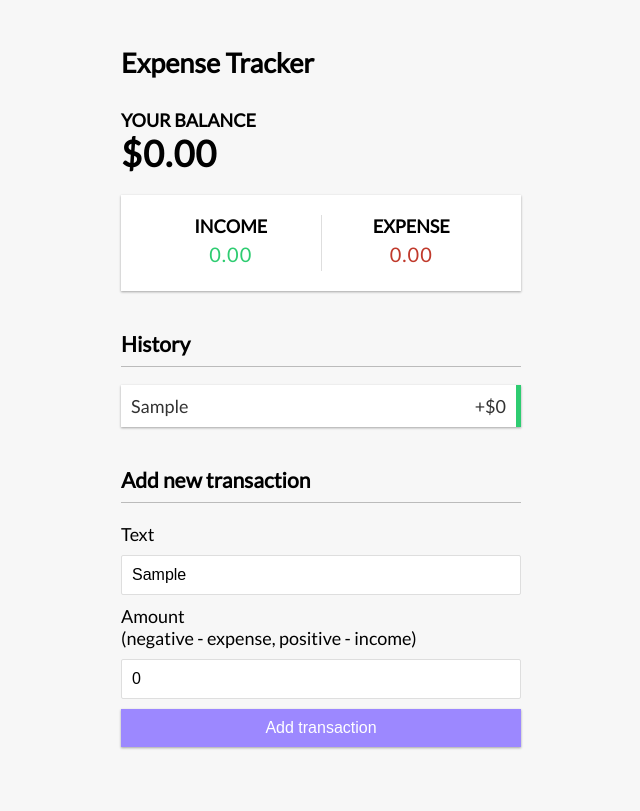
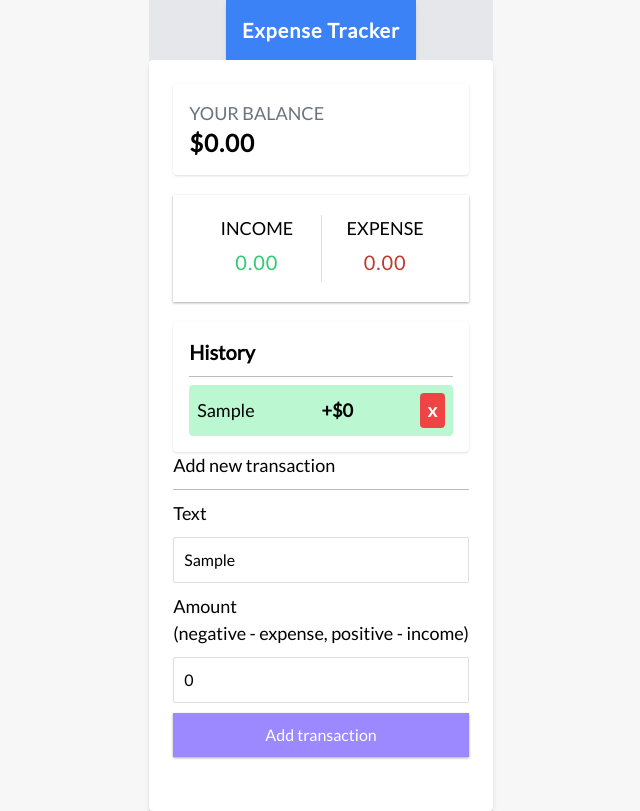
Before and after one commit to astevens246/expense-tracker, a React (Create React App) app: page / in a window 1280 px wide. Both pictures are taken after typing "Sample" into the empty fields and a click on the button "Add transaction". Shown: the whole page, without its empty margins (319-959 px from the left). Built offline with nearby package versions, Linux system fonts and the light colour scheme.

Commit message:
fixed delete transaction bug

```diff
--- a/package.json
+++ b/package.json
@@ -9,6 +9,7 @@
     "react": "^18.2.0",
     "react-dom": "^18.2.0",
     "react-scripts": "5.0.1",
+    "tailwindcss": "^3.4.1",
     "web-vitals": "^2.1.4"
   },
   "scripts": {
--- a/src/App.js
+++ b/src/App.js
@@ -3,11 +3,10 @@ import React from 'react';
 import { useState } from 'react';
 import Header from './components/Header';
 import Balance from './components/Balance';
-import IncomeExpenses
- from './components/IncomeExpenses';
+import IncomeExpenses from './components/IncomeExpenses';
 import TransactionList from './components/TransactionList';
 import AddTransaction from './components/AddTransaction';
-
+import './tailwind.css';
 
 function App() {
   const [transactions, setTransactions] = useState([]);
@@ -17,14 +16,18 @@ function App() {
     setTransactions([transaction, ...transactions]);
   }
 
+  const deleteTransaction = (id) => {
+    setTransactions(transactions.filter(transaction => transaction.id !== id));
+  };
+
   return (
-      <div>
+    <div className="min-h-screen bg-gray-200 flex flex-col items-center justify-center">
       <Header />
-        <div className="container">
-        <Balance transactions={transactions} />
-        <IncomeExpenses transactions={transactions} />
-        <TransactionList transactions={transactions} />
-        <AddTransaction addTransaction={addTransaction} /> {/* Pass addTransaction as a prop */}
+      <div className="bg-white p-6 rounded shadow-md w-full max-w-md">
+        <Balance transactions={transactions} className="mb-4" />
+        <IncomeExpenses transactions={transactions} className="mb-4" />
+        <TransactionList transactions={transactions} deleteTransaction={deleteTransaction} />        <AddTransaction addTransaction={addTransaction} />
+
       </div>
     </div>
   );
--- a/src/components/Balance.js
+++ b/src/components/Balance.js
@@ -9,9 +9,9 @@ const Balance = ({ transactions }) => {
   const total = amounts.reduce((acc, item) => (acc += item), 0).toFixed(2);
 
   return (
-    <div>
-        <h4>Your Balance</h4>
-        <h1>${total}</h1>
+    <div className="p-4 bg-white rounded shadow">
+      <h4 className="text-gray-500">Your Balance</h4>
+      <h1 className="text-2xl font-bold">${total}</h1>
     </div>
   )
 }
--- a/src/components/Header.js
+++ b/src/components/Header.js
@@ -1,11 +1,11 @@
-import React from 'react'
+import React from 'react';
 
 const Header = () => {
   return (
-    <h2>
-      Expense Tracker
-    </h2>
-  )
+    <header className="bg-blue-500 text-white p-4 shadow-md">
+      <h1 className="text-xl font-bold">Expense Tracker</h1>
+    </header>
+  );
 }
 
-export default Header
+export default Header;
--- a/src/components/Transaction.js
+++ b/src/components/Transaction.js
@@ -3,9 +3,14 @@ import React from 'react';
 const Transaction = ({ transaction, deleteTransaction }) => {
     const sign = transaction.amount < 0 ? '-' : '+';
     return (
-        <li className={transaction.amount < 0 ? 'minus' : 'plus'}>
-            {transaction.text} <span>{sign}${Math.abs(transaction.amount)} </span><button
-            onClick={() => deleteTransaction(transaction.id)} className="delete-btn">x</button>
+        <li className={`flex justify-between items-center p-2 rounded ${transaction.amount < 0 ? 'bg-red-200' : 'bg-green-200'}`}>
+            {transaction.text} <span className="font-bold">{sign}${Math.abs(transaction.amount)}</span>
+            <button
+                onClick={() => deleteTransaction(transaction.id)}
+                className="bg-red-500 hover:bg-red-700 text-white font-bold py-1 px-2 rounded"
+            >
+                x
+            </button>
         </li>
     )
 }
--- a/src/components/TransactionList.js
+++ b/src/components/TransactionList.js
@@ -1,16 +1,16 @@
 import React from 'react';
 import Transaction from './Transaction';
 
-const TransactionList = ({ transactions }) => {
+const TransactionList = ({ transactions, deleteTransaction }) => {
     if (!transactions) {
         return null; // or some loading state
-      }
+    }
     return (
-        <div>
-            <h3>History</h3>
-            <ul className="list">
+        <div className="mt-4 p-4 bg-white rounded shadow overflow-auto">
+            <h3 className="text-xl font-bold mb-2">History</h3>
+            <ul className="space-y-2">
                 {transactions.map(transaction => (
-                    <Transaction key={transaction.id} transaction={transaction} />
+                    <Transaction key={transaction.id} transaction={transaction} deleteTransaction={deleteTransaction} />
                 ))}
             </ul>
         </div>
--- /dev/null
+++ b/src/tailwind.css
@@ -0,0 +1,3 @@
+@import 'tailwindcss/base';
+@import 'tailwindcss/components';
+@import 'tailwindcss/utilities';
--- /dev/null
+++ b/tailwind.config.js
@@ -0,0 +1,11 @@
+module.exports = {
+  purge: ['./src/**/*.{js,jsx,ts,tsx}', './public/index.html'],
+  darkMode: false, // or 'media' or 'class'
+  theme: {
+    extend: {},
+  },
+  variants: {
+    extend: {},
+  },
+  plugins: [],
+}
```
Also changed, not shown: 1 other file (tests, documents, lock files or other folders). Lines whose indentation alone changed are shown as unchanged.
